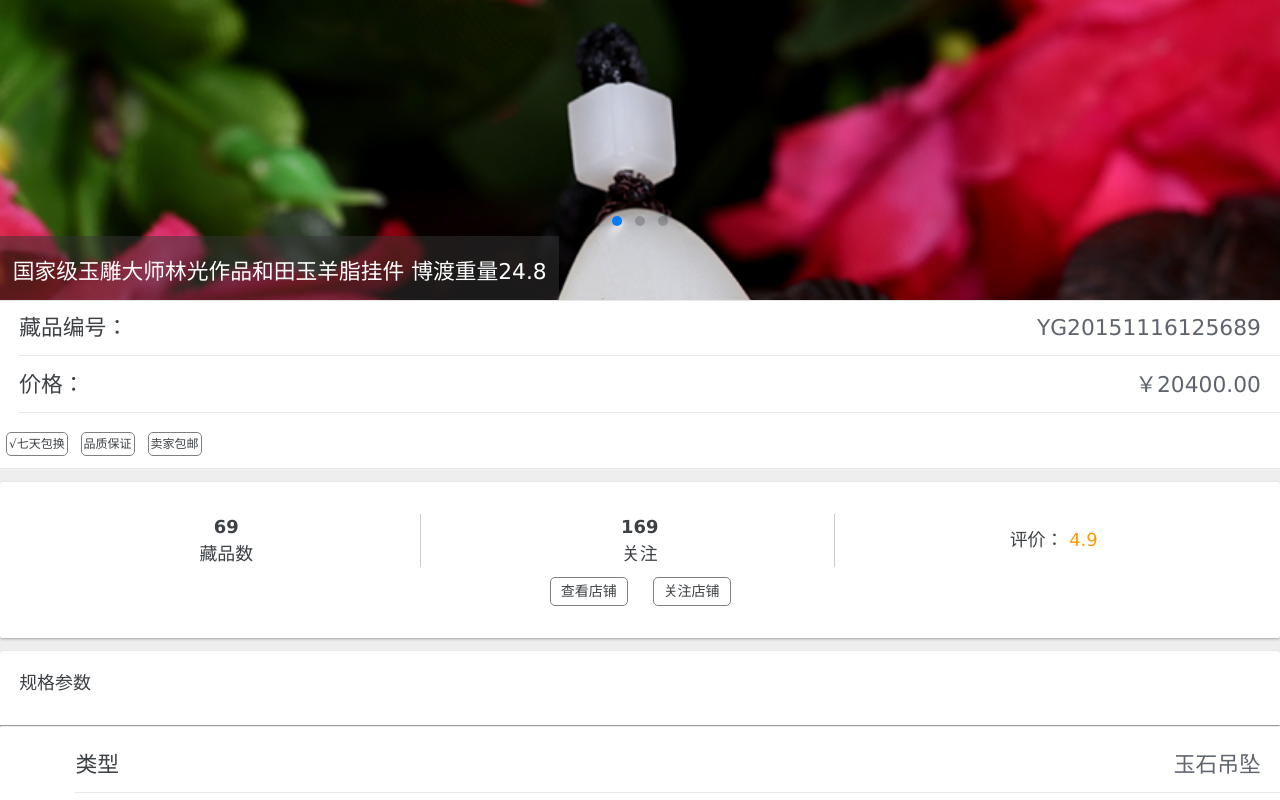
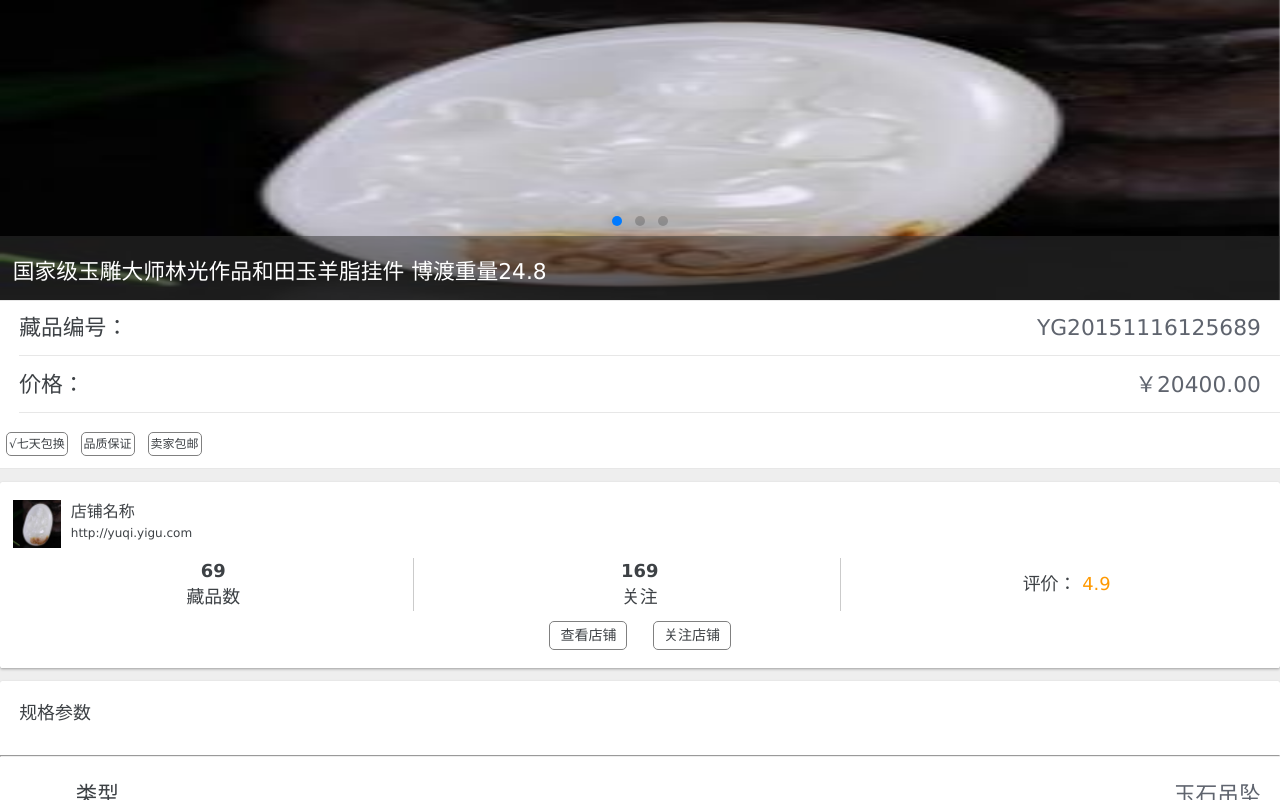
Before and after one commit to geocompass/egu.h5, a plain HTML site: page index.html in a window 1280 px wide. Drawn offline with Linux system fonts and the light colour scheme.

Commit message:
基本完成页面

```diff
--- a/index.html
+++ b/index.html
@@ -19,9 +19,9 @@
 <body>
     <div class="content">
         <!-- 图片幻灯片 -->
-        <div class="swiper-container" data-space-between='10'>
+        <div class="swiper-container collection-slider" data-space-between='10'>
             <div class="swiper-wrapper">
-                <div class="swiper-slide"><img src="images/header1.jpg" alt=""></div>
+                <div class="swiper-slide"><img src="images/header.jpg" alt=""></div>
                 <div class="swiper-slide"><img src="images/header2.jpg" alt=""></div>
                 <div class="swiper-slide"><img src="images/header3.jpg" alt=""></div>
             </div>
@@ -56,11 +56,17 @@
             </ul>
         </div>
         <!-- 店铺信息 -->
-        <div class="card">
+        <div class="card shop-info">
             <div class="card-content">
-                <div class="card-content-inner">
                 <div class="content-padded grid-demo">
-                        <div class="row shop-info">
+                    <div class="shop-title">
+                        <img src="images/judge.jpg">
+                        <div class="shop-title-info">
+                            <div class="shop-text"> 店铺名称</div>
+                            <div class="shop-url">http://yuqi.yigu.com</div>
+                        </div>
+                    </div>
+                    <div class="row shop-twitter">
                         <div class="col-33 text-block">
                             <span class="text-bold">69</span>
                             <span>藏品数</span>
@@ -77,7 +83,6 @@
                     <div class="row shop-view">
                         <div class="col-50"><span class="pull-right">查看店铺</span></div>
                         <div class="col-50"><span class="pull-left">关注店铺</span></div>
-                        </div>
                     </div>
                 </div>
             </div>
--- a/style.css
+++ b/style.css
@@ -20,13 +20,16 @@ span {
 
 /*图片轮播*/
 
-.swiper-container {
+.collection-slider {
     height: 300px;
+    padding-bottom: 0px;
 }
 
 .swiper-container img {
     width: 100%;
     max-width: 100%;
+    height: 100%;
+    max-height: 100%;
 }
 
 .swiper-bottom {
@@ -39,18 +42,15 @@ span {
     /*bottom: 30px !important;  */
 }
 
-.collection-title{
-    bottom: 0px;
+.collection-title {
+    position: relative;
+    bottom: 2.5rem;
     height: 2.5rem;
     line-height: 2.5rem;
-    background: rgba(52, 52, 52, .5);
+    background-color: rgba(52, 52, 52, .5);
     color: rgba(255, 255, 255, 1);
-    position: absolute;
     z-index: 100;
 }
-
-
-/*藏品信息*/
 
 .collection-title > span {
     padding: 0.2rem 0.5rem;
@@ -58,6 +58,9 @@ span {
     vertical-align: middle;
     line-height: normal;
 }
+
+
+/*藏品信息*/
 
 .collection-info {
     margin: 0px;
@@ -85,14 +88,35 @@ span {
 /*店铺信息*/
 
 .shop-info {
-    text-align: center;
+    padding: 5px 0;
 }
 
-.shop-info .text-block {
+.shop-info .shop-title img {
+    display: block;
+    width: 48px;
+    height: 48px;
+    float: left;
+    margin-right: 10px;
+}
+.shop-info .shop-title .shop-title-info .shop-text{
+    font-size: 16px;
+}
+.shop-info .shop-title .shop-title-info .shop-url{
+    font-size: 12px;
+}
+
+
+.shop-twitter {
+    text-align: center;
+    clear: both;
+    padding-top: 10px;
+}
+
+.shop-twitter .text-block {
     border-right: 1px solid rgba(151, 151, 151, 0.5);
 }
 
-.shop-info .text-block span {
+.shop-twitter .text-block span {
     display: block;
 }
 
@@ -151,12 +175,13 @@ span {
 }
 
 .info-more {
-    display: block;
+    /*display: block;*/
     border-top: 1px solid rgba(151, 151, 151, 0.5);
     text-align: center;
     font-size: 16px;
     line-height: 32px;
     width: 100%;
+    clear: both;
 }
 
 .collection-auction ul {
@@ -168,6 +193,7 @@ span {
     font-size: 16px;
     line-height: 22px;
 }
+
 .collection-auction ul > li.li-small {
     font-size: 12px;
     line-height: 18px;
```
Also changed, not shown: images/header.jpg (added). Lines whose indentation alone changed are shown as unchanged.
